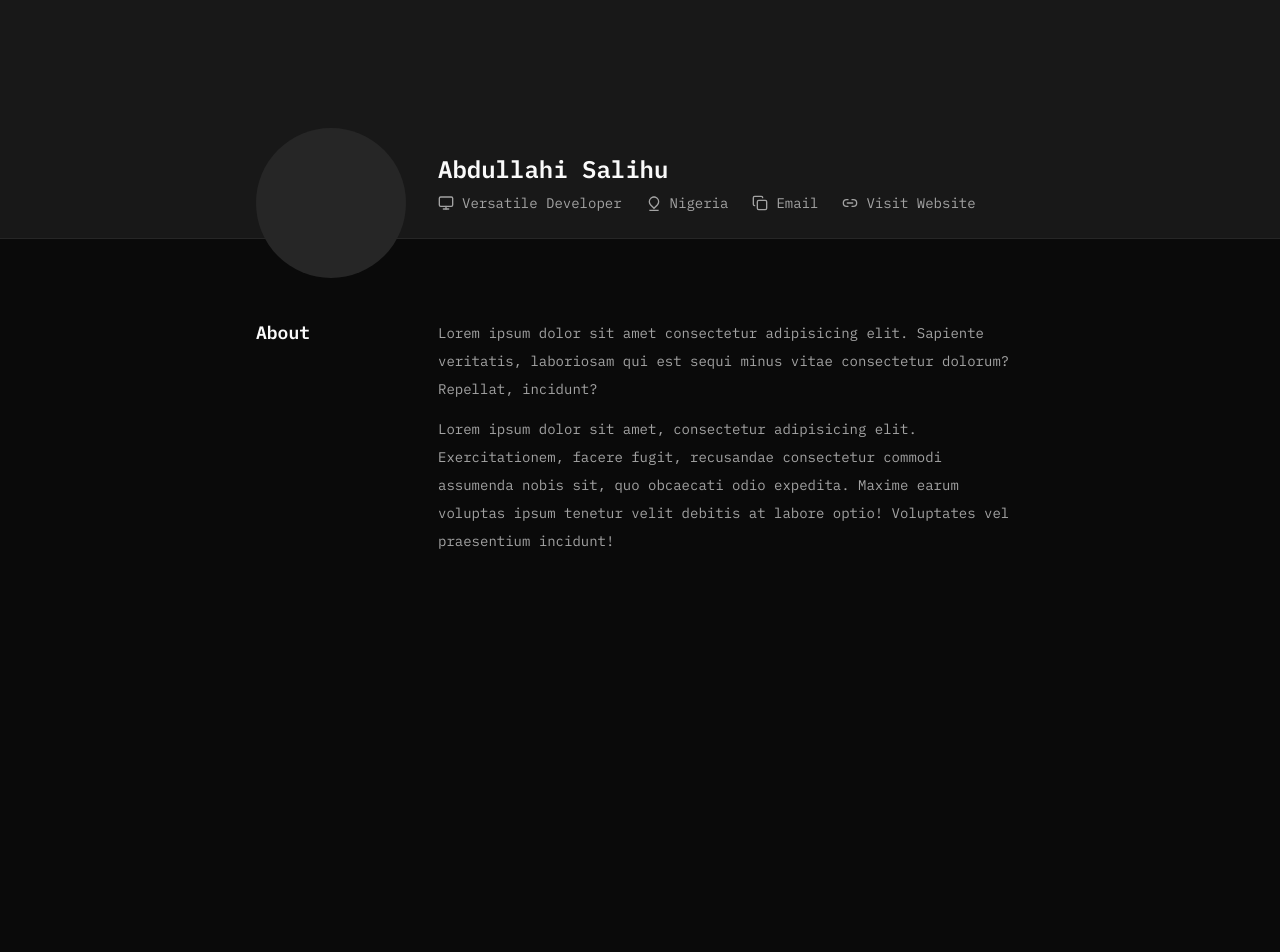
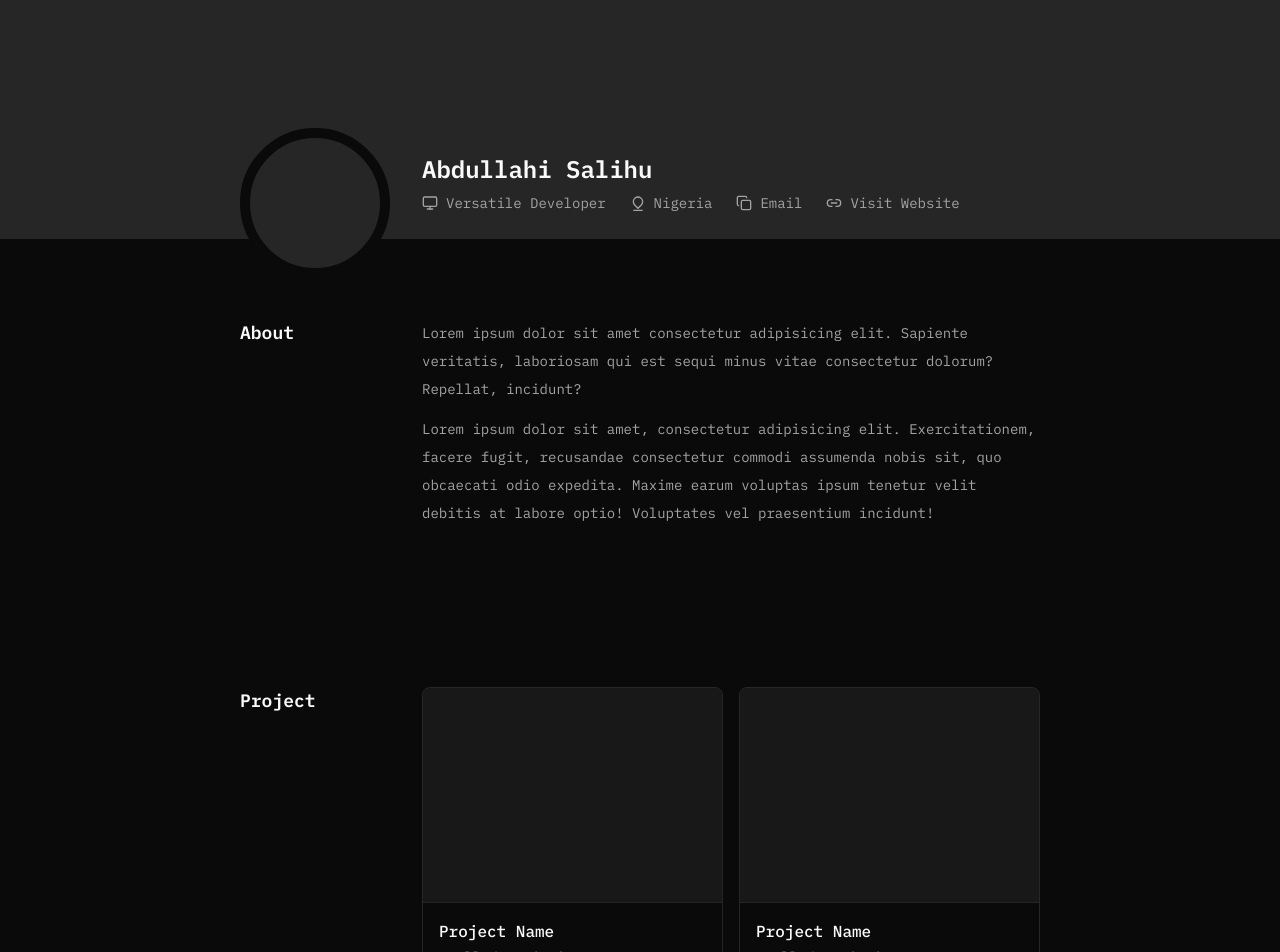
Before and after one commit to WebSculptor/portfolio-3.0, a Next.js app: page / in a window 1280 px wide. Shown: the top 952 px of the page. Before the commit the page ends 800 px from the top, so only its background shows below. Built offline with nearby package versions, Linux system fonts and the light colour scheme.

Commit message:
redesign

```diff
--- a/app/(home)/page.tsx
+++ b/app/(home)/page.tsx
@@ -1,31 +1,13 @@
 import Banner from "@/components/shared/Banner";
-import MaxContainer from "@/components/shared/MaxContainer";
-import React from "react";
+import AboutSection from "@/components/shared/sections/AboutSection";
+import ProjectSection from "@/components/shared/sections/ProjectSection";
 
 export default function Home() {
   return (
     <div className="w-full">
       <Banner />
-      <MaxContainer className="flex items-start gap-8 py-20">
-        <div className="w-[150px]">
-          <p className="text-lg font-semibold">About</p>
-        </div>
-
-        <div className="flex flex-col gap-3 flex-1">
-          <p className="text-sm leading-7 font-normal text-muted-foreground">
-            Lorem ipsum dolor sit amet consectetur adipisicing elit. Sapiente
-            veritatis, laboriosam qui est sequi minus vitae consectetur dolorum?
-            Repellat, incidunt?
-          </p>
-          <p className="text-sm leading-7 font-normal text-muted-foreground">
-            Lorem ipsum dolor sit amet, consectetur adipisicing elit.
-            Exercitationem, facere fugit, recusandae consectetur commodi
-            assumenda nobis sit, quo obcaecati odio expedita. Maxime earum
-            voluptas ipsum tenetur velit debitis at labore optio! Voluptates vel
-            praesentium incidunt!
-          </p>
-        </div>
-      </MaxContainer>
+      <AboutSection />
+      <ProjectSection />
     </div>
   );
 }
--- a/components/shared/Banner.tsx
+++ b/components/shared/Banner.tsx
@@ -5,19 +5,13 @@ import { RiMapPin5Line } from "react-icons/ri";
 
 export default function Banner() {
   return (
-    <div className="w-full">
-      <div className="w-full h-[239px] border-b bg-secondary/50 flex flex-col justify-end">
+    <div className="w-full sticky top-0 z-10">
+      <div className="w-full h-[239px] border-b bg-secondary flex flex-col justify-end">
         <MaxContainer className="flex items-center gap-8">
-          <div className="bg-secondary w-[150px] h-[150px] rounded-full -mb-10"></div>
+          <div className="bg-secondary w-[150px] h-[150px] rounded-full -mb-10 border-[10px] border-background"></div>
 
           <div className="flex flex-col gap-2 flex-1">
-            <div className="flex items-center gap-3">
-              <h1 className="text-2xl font-semibold">Abdullahi Salihu</h1>
-              {/* <div className="flex items-center gap-2 py-1.5 px-2 rounded-2xl border">
-                <span className="w-3 h-3 rounded-full bg-green-600"></span>
-                <p className="text-sm">Open to work</p>
-              </div> */}
-            </div>
+            <h1 className="text-2xl font-semibold">Abdullahi Salihu</h1>
 
             <div className="flex items-center gap-6">
               <p className="flex items-center text-muted-foreground text-sm">
--- /dev/null
+++ b/components/shared/Card.tsx
@@ -0,0 +1,14 @@
+import Link from "next/link";
+import React from "react";
+
+export default function Card() {
+  return (
+    <Link href="/" className="border rounded-lg overflow-hidden">
+      <div className="aspect-[1.4] bg-secondary/50"></div>
+      <div className="gap-1 flex flex-col p-4 border-t bg-background">
+        <h2 className="text-foreground font-medium">Project Name</h2>
+        <p className="text-sm text-muted-foreground">Small description</p>
+      </div>
+    </Link>
+  );
+}
--- a/components/shared/MaxContainer.tsx
+++ b/components/shared/MaxContainer.tsx
@@ -11,7 +11,8 @@ export default function MaxContainer({
   children,
 }: MaxContainerProps) {
   return (
-    <div className={cn("mx-auto w-full px-4 max-w-[800px]", className)}>
+    <div
+      className={cn("mx-auto w-full px-5 md:px-10 max-w-[880px]", className)}>
       {children}
     </div>
   );
--- /dev/null
+++ b/components/shared/sections/AboutSection.tsx
@@ -0,0 +1,27 @@
+import React from "react";
+import MaxContainer from "../MaxContainer";
+
+export default function AboutSection() {
+  return (
+    <MaxContainer className="flex items-start gap-8 py-20">
+      <div className="w-[150px]">
+        <p className="text-lg font-semibold">About</p>
+      </div>
+
+      <div className="flex flex-col gap-3 flex-1">
+        <p className="text-sm leading-7 font-normal text-muted-foreground">
+          Lorem ipsum dolor sit amet consectetur adipisicing elit. Sapiente
+          veritatis, laboriosam qui est sequi minus vitae consectetur dolorum?
+          Repellat, incidunt?
+        </p>
+        <p className="text-sm leading-7 font-normal text-muted-foreground">
+          Lorem ipsum dolor sit amet, consectetur adipisicing elit.
+          Exercitationem, facere fugit, recusandae consectetur commodi assumenda
+          nobis sit, quo obcaecati odio expedita. Maxime earum voluptas ipsum
+          tenetur velit debitis at labore optio! Voluptates vel praesentium
+          incidunt!
+        </p>
+      </div>
+    </MaxContainer>
+  );
+}
--- /dev/null
+++ b/components/shared/sections/ProjectSection.tsx
@@ -0,0 +1,18 @@
+import React from "react";
+import MaxContainer from "../MaxContainer";
+import Card from "../Card";
+
+export default function ProjectSection() {
+  return (
+    <MaxContainer className="flex items-start gap-8 py-20">
+      <div className="w-[150px]">
+        <p className="text-lg font-semibold">Project</p>
+      </div>
+
+      <div className="grid grid-cols-1 md:grid-cols-2 gap-4 flex-1">
+        <Card />
+        <Card />
+      </div>
+    </MaxContainer>
+  );
+}
```
